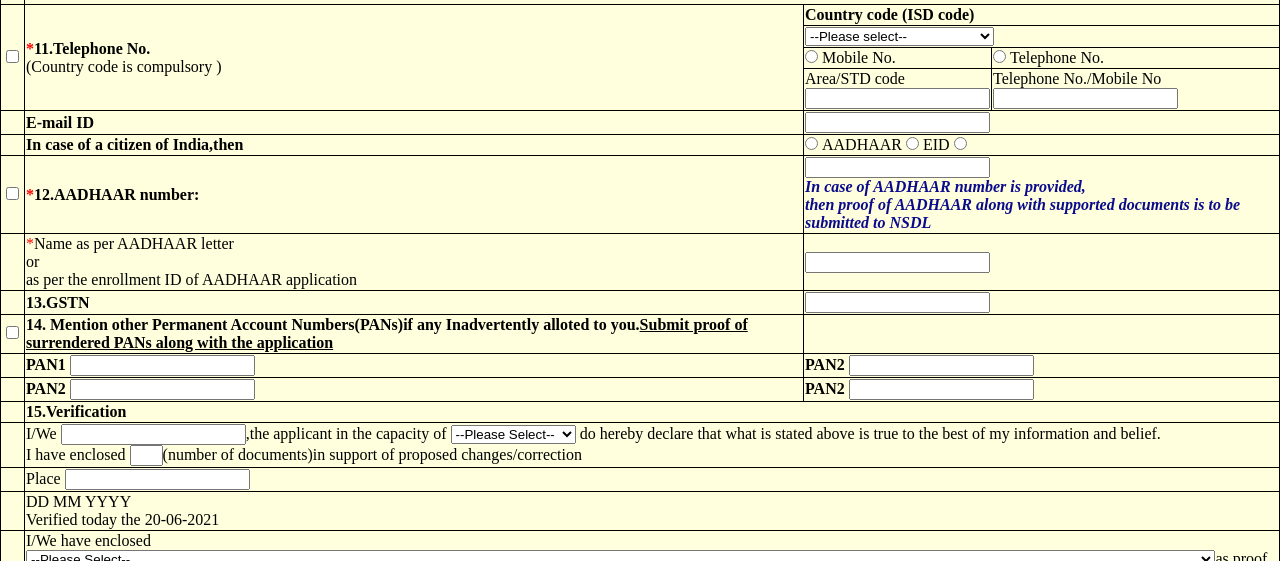
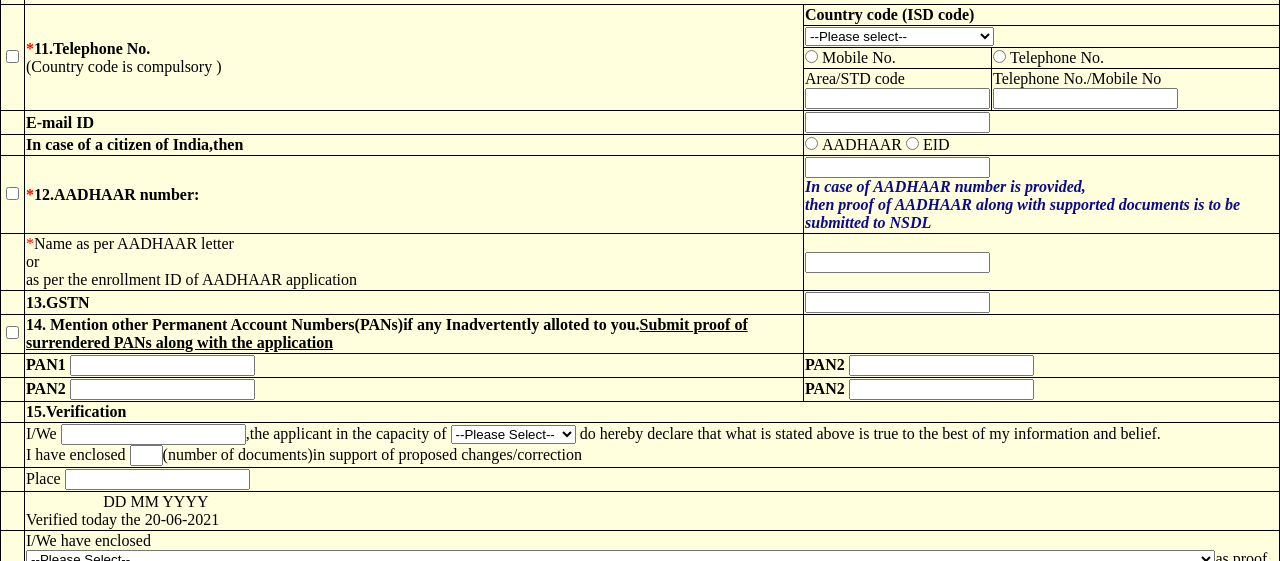
Before and after one commit to ConnorKR054/pancard, a plain HTML site: page index.html in a window 1280 px wide. Shown: the part 900-1461 px from the top of the page. Drawn offline with Linux system fonts and the light colour scheme.

Commit message:
Add files via upload

```diff
--- a/index.html
+++ b/index.html
@@ -560,10 +560,10 @@
                 <tr>
 
 
-                    <td><input type="radio" name="mobile" id="">
+                    <td><input type="radio" name="a" id="">
                         <label for="mobile">Mobile No.</label>
                     </td>
-                    <td colspan="2"><input type="radio" name="Telephone" id="">
+                    <td colspan="2"><input type="radio" name="a" id="">
                         <label for="Telephone">Telephone No.</label>
                     </td>
                 </tr>
@@ -596,7 +596,7 @@
                         <label for="">AADHAAR</label>
                         <input type="radio" name="a" id="">
                         <label for="">EID</label>
-                        <input type="radio" name="a" id="">
+
                     </td>
                 </tr>
                 <tr>
@@ -651,7 +651,7 @@
                 <td></td>
                 <td colspan="4" style="font-weight: lighter;">
                     <div style="display: inline-block;">
-                        <p>  DD MM YYYY<br></p>
+                        <p style="padding-left: 40%;">  DD MM YYYY<br></p>
                         Verified today the 20-06-2021
                     </div>
 
```
